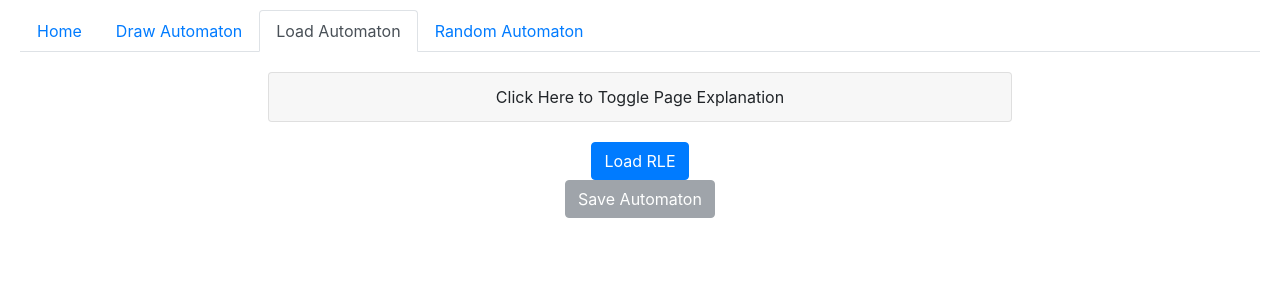
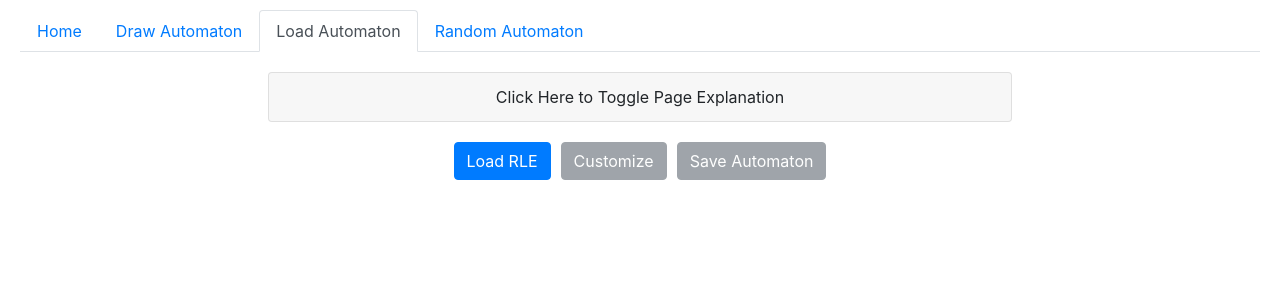
Before and after one commit to DavidKohler/Interactive-Life-like-Cellular-Automata, a React (Create React App) app: page / in a window 1280 px wide. Both pictures are taken after a click on the tab "Load Automaton". Shown: the top 300 px of the page. Built offline with nearby package versions, Linux system fonts and the light colour scheme.

Commit message:
[add] added some more styling

```diff
--- a/src/components/GridCustomization.js
+++ b/src/components/GridCustomization.js
@@ -178,7 +178,13 @@ class GridCustomization extends Component {
     return (
       <div className="customizer-drawer">
         <React.Fragment key={'drawerOpen'}>
-          <Button onClick={this.toggleDrawer(true)}>{'Customize'}</Button>
+          <Button
+            onClick={this.toggleDrawer(true)}
+            disabled={!this.props.loadGrid}
+            variant={this.props.loadGrid ? 'primary' : 'secondary'}
+          >
+            {'Customize'}
+          </Button>
           <Drawer
             anchor={'right'}
             onClose={this.toggleDrawer(false)}
@@ -334,5 +340,3 @@ class GridCustomization extends Component {
 }
 
 export default GridCustomization;
-
-// TODO styling
--- a/src/css/DrawGridPage.css
+++ b/src/css/DrawGridPage.css
@@ -9,7 +9,7 @@
 }
 
 .resize-button-container {
-  padding: 0px 10px;
+  padding-right: 10px;
 }
 
 .open-grid-button-container {
--- a/src/css/GridCustomization.css
+++ b/src/css/GridCustomization.css
@@ -36,3 +36,7 @@
   margin: 10px 50px 30px 50px;
   justify-content: space-around;
 }
+
+.submit-container {
+  margin-bottom: 20px;
+}
--- a/src/css/LoadRLEPage.css
+++ b/src/css/LoadRLEPage.css
@@ -0,0 +1,14 @@
+.load-page-buttons {
+  display: flex;
+  flex-direction: row;
+  justify-content: center;
+  margin-bottom: 50px;
+}
+
+.load-drawer-container {
+  padding-right: 10px;
+}
+
+.customization-container {
+  padding-right: 10px;
+}
--- a/src/tab_pages/LoadRLEPage.js
+++ b/src/tab_pages/LoadRLEPage.js
@@ -161,10 +161,10 @@ class LoadRLEPage extends Component {
             </Card>
           </Accordion>
         </div>
+        <div className="load-page-buttons">
           <div className="load-drawer-container">
             <LoadRLEDrawer submitFunction={this.updateGrid} />
           </div>
-        {displayGrid && (
           <div className="customization-container">
             <GridCustomization
               bRule={this.state.birthRule}
@@ -173,9 +173,13 @@ class LoadRLEPage extends Component {
               parentTab={'LOADRLE'}
               sRule={this.state.surviveRule}
               submitFunction={this.updateParameters}
+              loadGrid={displayGrid}
             />
           </div>
-        )}
+          <div className="save-rle-container">
+            <SavedRLEModal {...this.state} loadGrid={displayGrid} />
+          </div>
+        </div>
         {displayGrid && (
           <div className="sketch-container">
             <CellularAutomatonSketch
@@ -185,13 +189,13 @@ class LoadRLEPage extends Component {
             />
           </div>
         )}
+        <div className="playback-container">
+          <div id="playbutton" />
           {displayGrid && (
             <div className="reset-button-container">
               <Button onClick={this.resetAutomata}>Reset</Button>
             </div>
           )}
-        <div className="save-rle-container">
-          <SavedRLEModal {...this.state} />
         </div>
       </div>
     );
```
Lines whose indentation alone changed are shown as unchanged.
